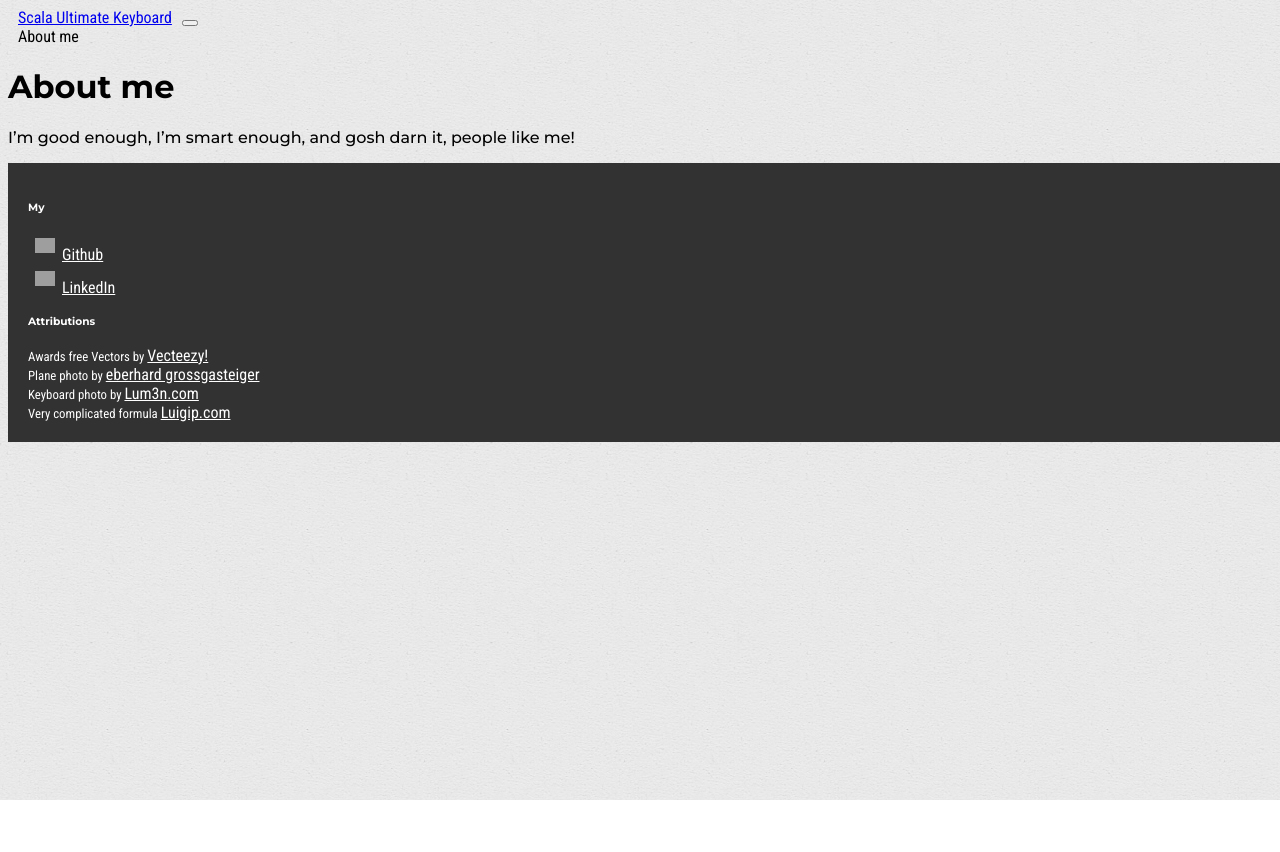
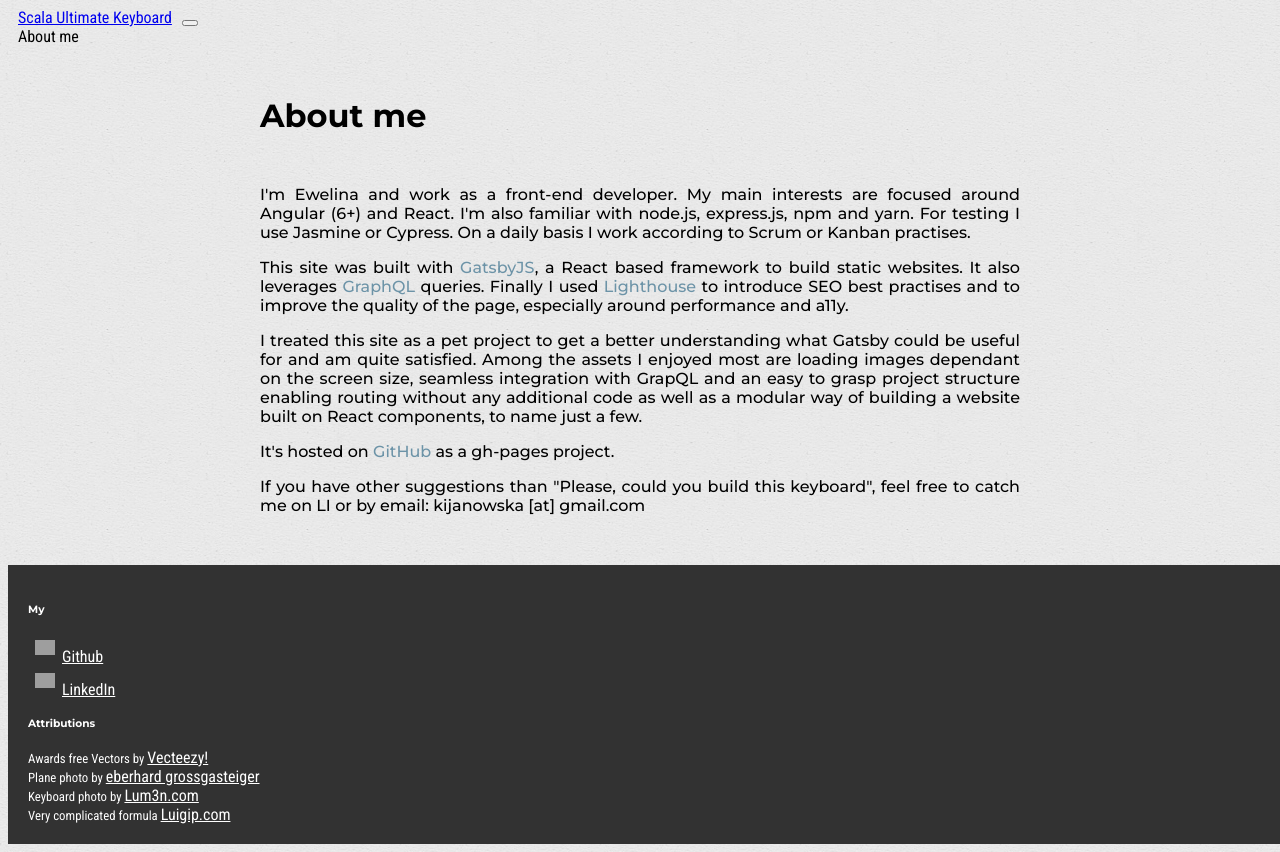
Before and after one commit to EwelinaKi/usk, a Gatsby site: page /about in a window 1280 px wide. Shown: the top 852 px of the page. Before the commit the page ends 800 px from the top, so only its background shows below. Built offline with nearby package versions, Linux system fonts and the light colour scheme; Gatsby itself is replaced by a stand-in of ours; grey boxes are pictures that could not be loaded.

Commit message:
about page

```diff
--- a/src/pages/about.js
+++ b/src/pages/about.js
@@ -1,5 +1,7 @@
 import React from "react"
 import Layout from "../components/layout"
+import aboutStyles from "../styles/about.module.css"
+
 import SEO from "../components/SEO"
 
 export default () => (
@@ -8,7 +10,44 @@ export default () => (
       title="About me | Ultimate Scala Keyboard"
       description="And now some short info about me."
     />
-    <h1>About me</h1>
-    <p>I’m good enough, I’m smart enough, and gosh darn it, people like me!</p>
+    <div className={aboutStyles.aboutBox}>
+      <h1>About me</h1>
+      <div className={aboutStyles.aboutText}>
+        <p>I'm Ewelina and work as a front-end developer. My main interests are focused around Angular (6+) and React.
+          I'm also familiar with node.js, express.js, npm and yarn. For testing I use Jasmine or Cypress. On a daily
+          basis I work according to Scrum or Kanban practises.</p>
+        <p>This site was built with
+          <a rel="noopener noreferrer"
+             href="https://www.gatsbyjs.org/"
+             target="_blank"
+             className={aboutStyles.aboutLink}> GatsbyJS
+          </a>
+          , a React based framework to build static websites. It also leverages
+          <a rel="noopener noreferrer"
+             href="https://graphql.org/"
+             target="_blank"
+             className={aboutStyles.aboutLink}> GraphQL </a>
+          queries. Finally I used
+          <a rel="noopener noreferrer"
+             href="https://developers.google.com/web/tools/lighthouse/"
+             target="_blank"
+             className={aboutStyles.aboutLink}> Lighthouse </a>
+          to introduce SEO best practises and to improve the quality of the page, especially around performance and
+          a11y.</p>
+        <p>I treated this site as a pet project to get a better understanding what Gatsby could be useful for and am
+          quite satisfied. Among the assets I enjoyed most are loading images dependant on the screen size, seamless
+          integration with GrapQL and an easy to grasp project structure enabling routing without any additional code as
+          well as a modular way of building a website built on React components, to name just a few.</p>
+        <p>It's hosted on
+          <span> <a rel="nofollow"
+                    href="https://github.com/EwelinaKi/usk/"
+                    className={aboutStyles.aboutLink}>GitHub
+          </a> </span>
+          as a gh-pages project.</p>
+        <p>If you have other suggestions than "Please, could you build this keyboard", feel free to catch me on LI or by
+          email: kijanowska [at] gmail.com</p>
+      </div>
+
+    </div>
   </Layout>
 )
--- /dev/null
+++ b/src/styles/about.module.css
@@ -0,0 +1,19 @@
+.aboutBox {
+    max-width: 800px;
+    margin: 50px auto;
+}
+
+.aboutBox h1 {
+    margin-left: 20px;
+    margin-right: 20px;
+}
+
+.aboutText {
+    margin: 50px 20px;
+    text-align: justify;
+}
+
+.aboutLink {
+    color: var(--blue-dark);
+    text-decoration: none !important;
+}
```
Also changed, not shown: README.md, 1 other file.
